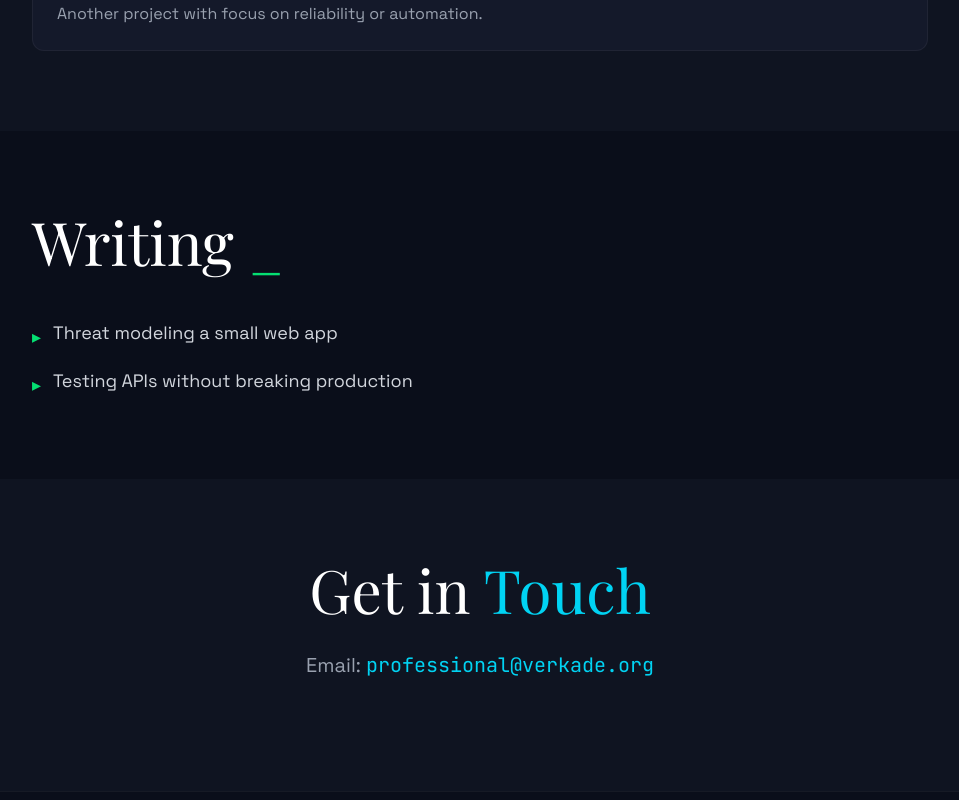
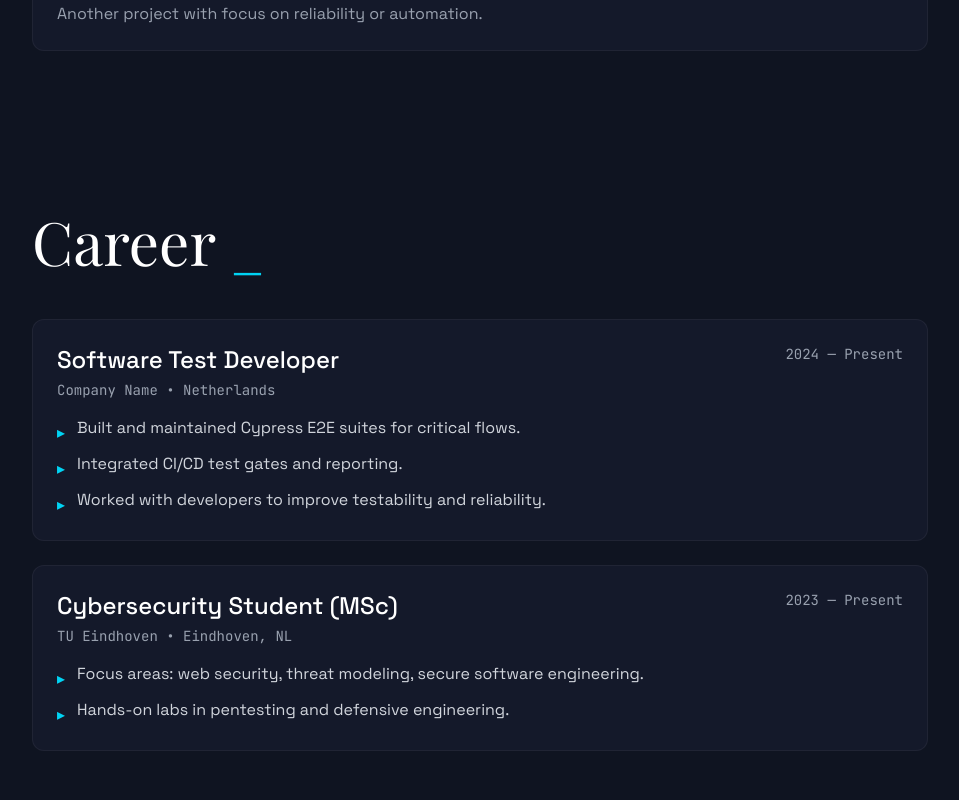
Before and after one commit to tgidan/VerkadeORG, a React (Vite) app: page / in a window 1280 px wide. Shown: the part 1640-2440 px from the top of the page, without its empty margins (160-1119 px from the left). Built offline with nearby package versions, Linux system fonts and the light colour scheme.

Commit message:
Added Career template section to webpage

```diff
--- a/src/app/App.tsx
+++ b/src/app/App.tsx
@@ -23,6 +23,30 @@ export default function App() {
     {
       title: 'Project Two',
       description: 'Another project with focus on reliability or automation.',
+    },
+  ];
+
+  const career = [
+    {
+      role: 'Software Test Developer',
+      company: 'Company Name',
+      location: 'Netherlands',
+      period: '2024 — Present',
+      highlights: [
+        'Built and maintained Cypress E2E suites for critical flows.',
+        'Integrated CI/CD test gates and reporting.',
+        'Worked with developers to improve testability and reliability.',
+      ],
+    },
+    {
+      role: 'Cybersecurity Student (MSc)',
+      company: 'TU Eindhoven',
+      location: 'Eindhoven, NL',
+      period: '2023 — Present',
+      highlights: [
+        'Focus areas: web security, threat modeling, secure software engineering.',
+        'Hands-on labs in pentesting and defensive engineering.',
+      ],
     },
   ];
 
@@ -61,7 +85,7 @@ export default function App() {
           </motion.div>
 
           <nav className="flex gap-8" style={{ fontFamily: 'JetBrains Mono, monospace' }}>
-            {['About', 'Projects', 'Writing', 'Contact'].map((item) => (
+            {['About', 'Projects', 'Career', 'Writing', 'Contact'].map((item) => (
               <motion.button
                 key={item}
                 onClick={() => {
@@ -357,6 +381,68 @@ export default function App() {
         </div>
       </section>
 
+      {/* Career Section */}
+      <section id="career" className="py-20 px-6 bg-[#0f1421]">
+        <div className="max-w-4xl mx-auto">
+          <motion.h2
+            style={{ fontFamily: 'Playfair Display, serif' }}
+            className="text-6xl mb-12"
+            initial={{ opacity: 0, x: -30 }}
+            whileInView={{ opacity: 1, x: 0 }}
+            viewport={{ once: true }}
+            transition={{ duration: 0.8 }}
+          >
+            Career <span className="text-cyan-400">_</span>
+          </motion.h2>
+
+          <div className="space-y-6">
+            {career.map((item, index) => (
+              <motion.div
+                key={`${item.role}-${item.company}-${item.period}`}
+                className="bg-[#1a1f35]/50 border border-white/5 rounded-xl p-6 hover:border-cyan-400/30 transition-all group"
+                initial={{ opacity: 0, y: 20 }}
+                whileInView={{ opacity: 1, y: 0 }}
+                viewport={{ once: true }}
+                transition={{ duration: 0.6, delay: index * 0.15 }}
+                whileHover={{ x: 10, boxShadow: '0 0 30px rgba(34, 211, 238, 0.18)' }}
+              >
+                <div className="flex flex-col sm:flex-row sm:items-start sm:justify-between gap-4">
+                  <div>
+                    <h3
+                      style={{ fontFamily: 'Space Grotesk, sans-serif' }}
+                      className="text-2xl mb-1 group-hover:text-cyan-400 transition-colors"
+                    >
+                      {item.role}
+                    </h3>
+                    <p style={{ fontFamily: 'JetBrains Mono, monospace' }} className="text-sm text-gray-400">
+                      {item.company} • {item.location}
+                    </p>
+                  </div>
+
+                  <div
+                    style={{ fontFamily: 'JetBrains Mono, monospace' }}
+                    className="text-sm text-gray-400 sm:text-right"
+                  >
+                    {item.period}
+                  </div>
+                </div>
+
+                <ul className="mt-4 space-y-2">
+                  {item.highlights.map((h) => (
+                    <li key={h} className="flex items-start gap-3">
+                      <span className="text-cyan-400 mt-1">▸</span>
+                      <span style={{ fontFamily: 'Space Grotesk, sans-serif' }} className="text-gray-300">
+                        {h}
+                      </span>
+                    </li>
+                  ))}
+                </ul>
+              </motion.div>
+            ))}
+          </div>
+        </div>
+      </section>
+
       {/* Writing Section */}
       <section id="writing" className="py-20 px-6">
         <div className="max-w-4xl mx-auto">
```
